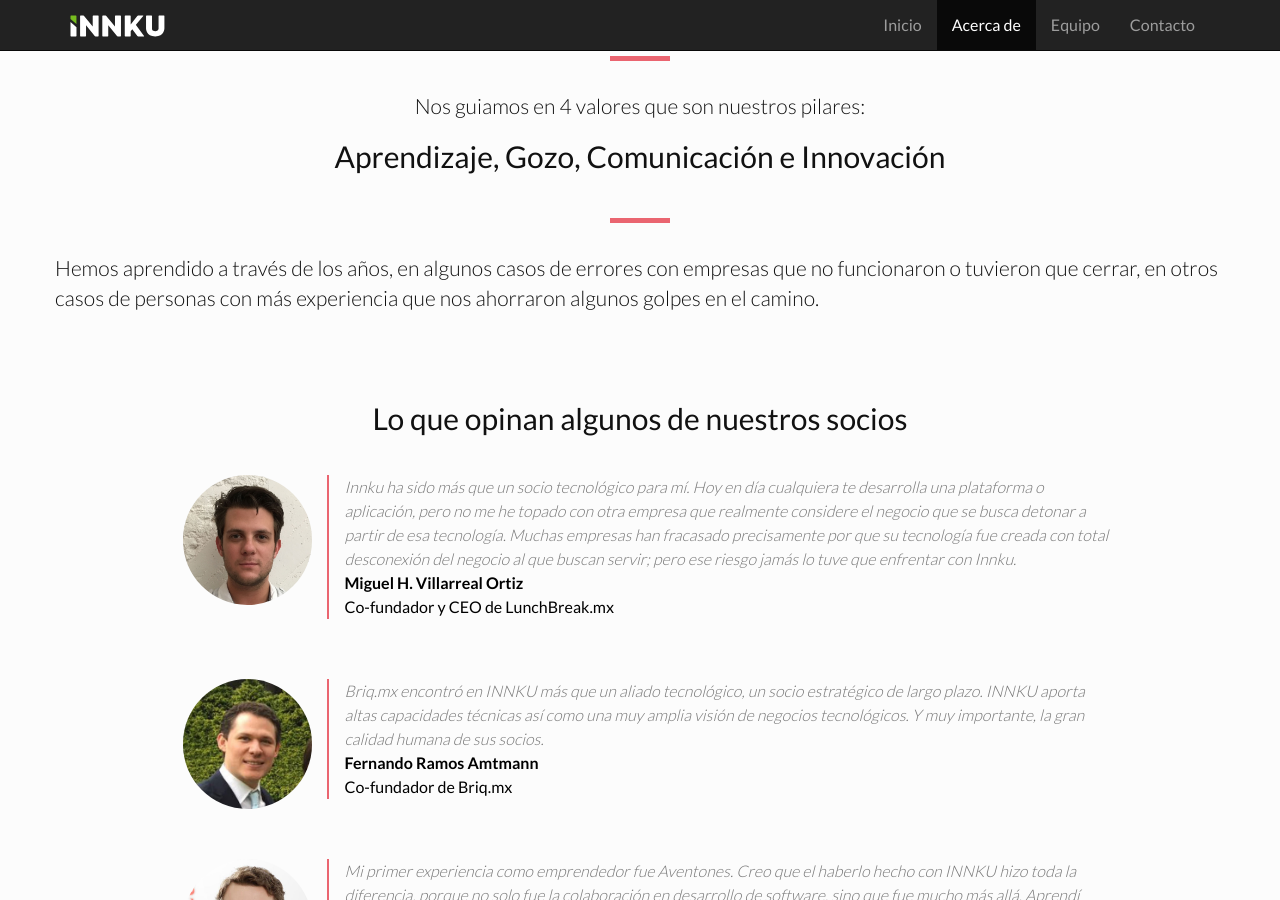
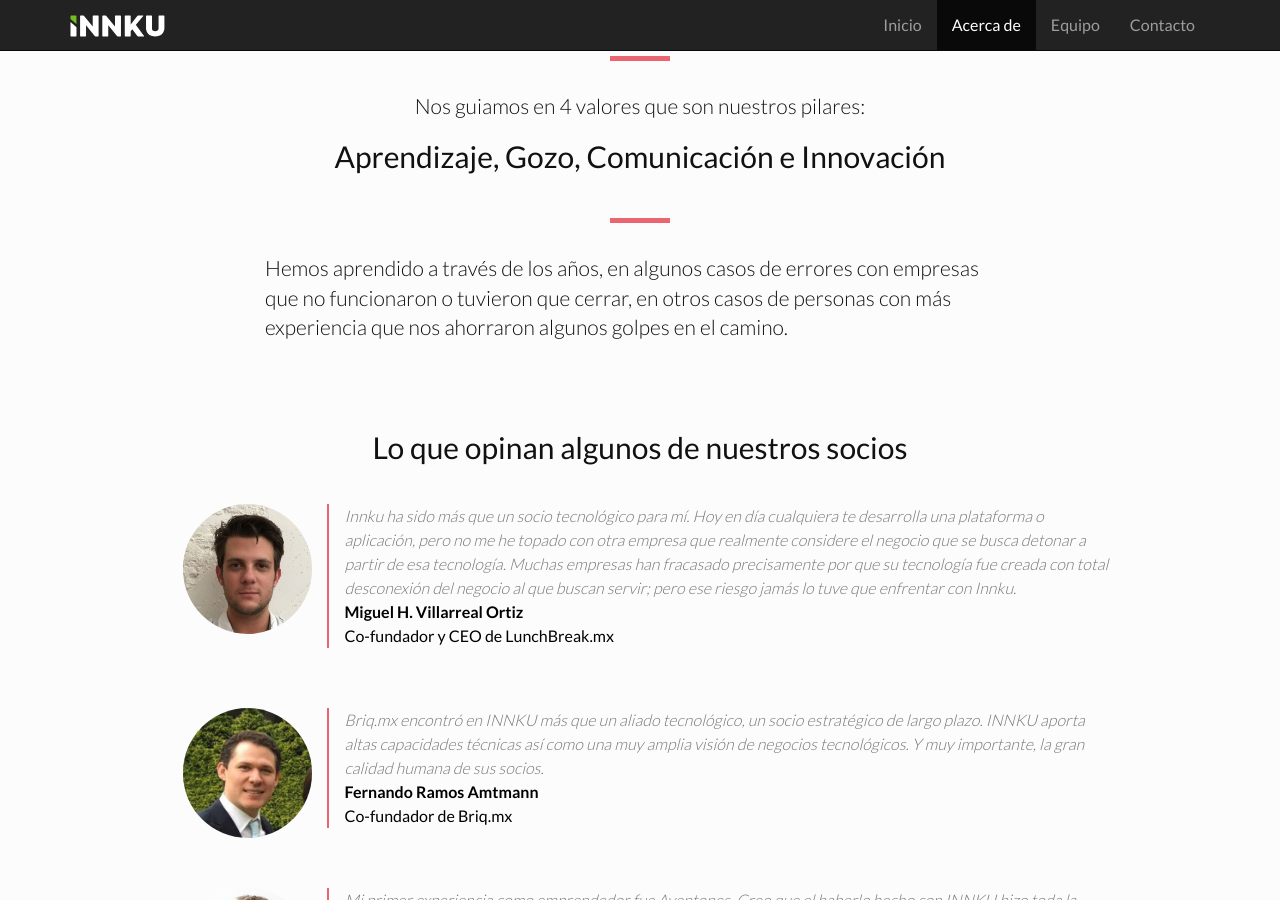
Before and after one commit to innku/innku-2018, a Jekyll site: the page built from acerca-de.html, in a window 1280 px wide and 900 px high, scrolled down 315 px. Built offline with Jekyll 4.4.1, drawn with Linux system fonts in a browser that asks for light colours; nearby versions of some CDN libraries.

Commit message:
fix columns in about

```diff
--- a/acerca-de.html
+++ b/acerca-de.html
@@ -25,7 +25,9 @@ keywords:
     </div>
   </div>
   <div class="divider"></div>
-  <p class="lead">Hemos aprendido a través de los años, en algunos casos de errores con empresas que no funcionaron o tuvieron que cerrar, en otros casos de personas con más experiencia que nos ahorraron algunos golpes en el camino.</p>
+  <div class="col-md-offset-2 col-md-8 ">
+    <p class="lead">Hemos aprendido a través de los años, en algunos casos de errores con empresas que no funcionaron o tuvieron que cerrar, en otros casos de personas con más experiencia que nos ahorraron algunos golpes en el camino.</p>
+  </div>
 </section>
 
 <section class="row innku-section-testimony">
```
